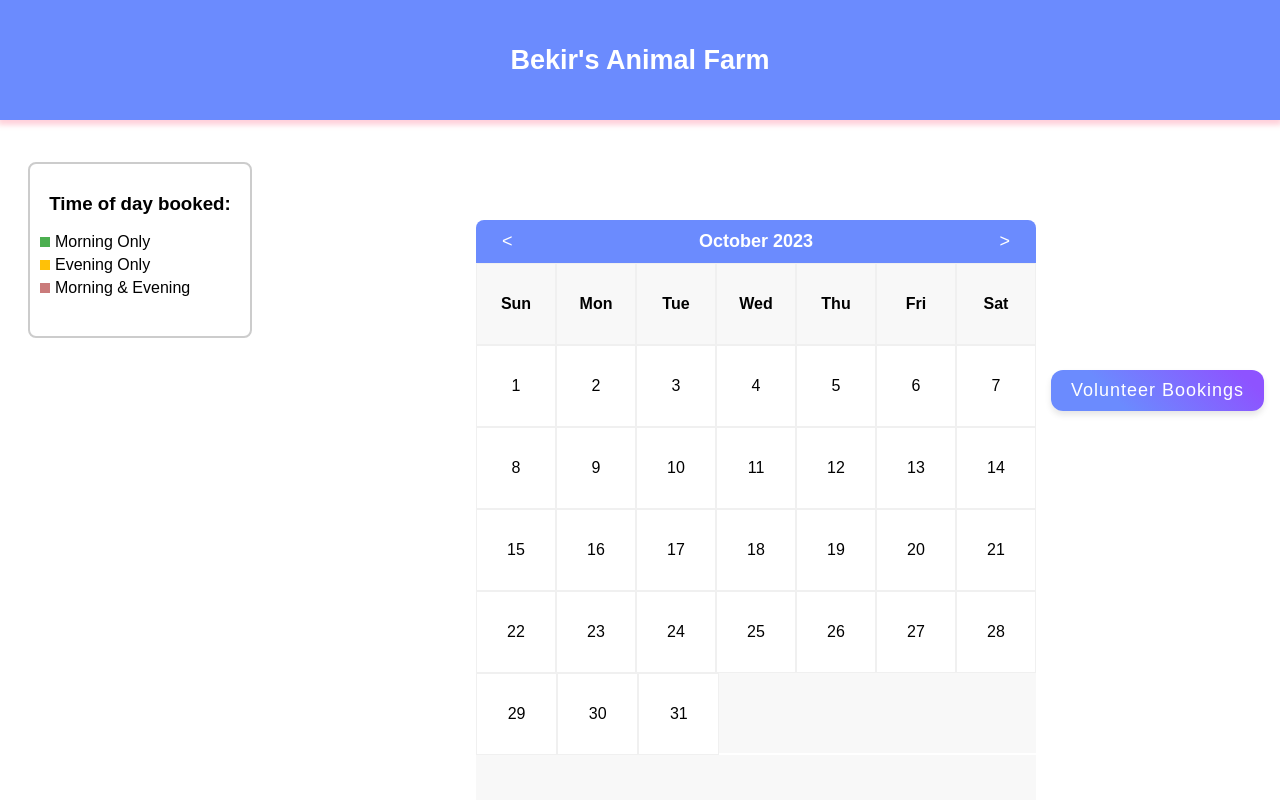
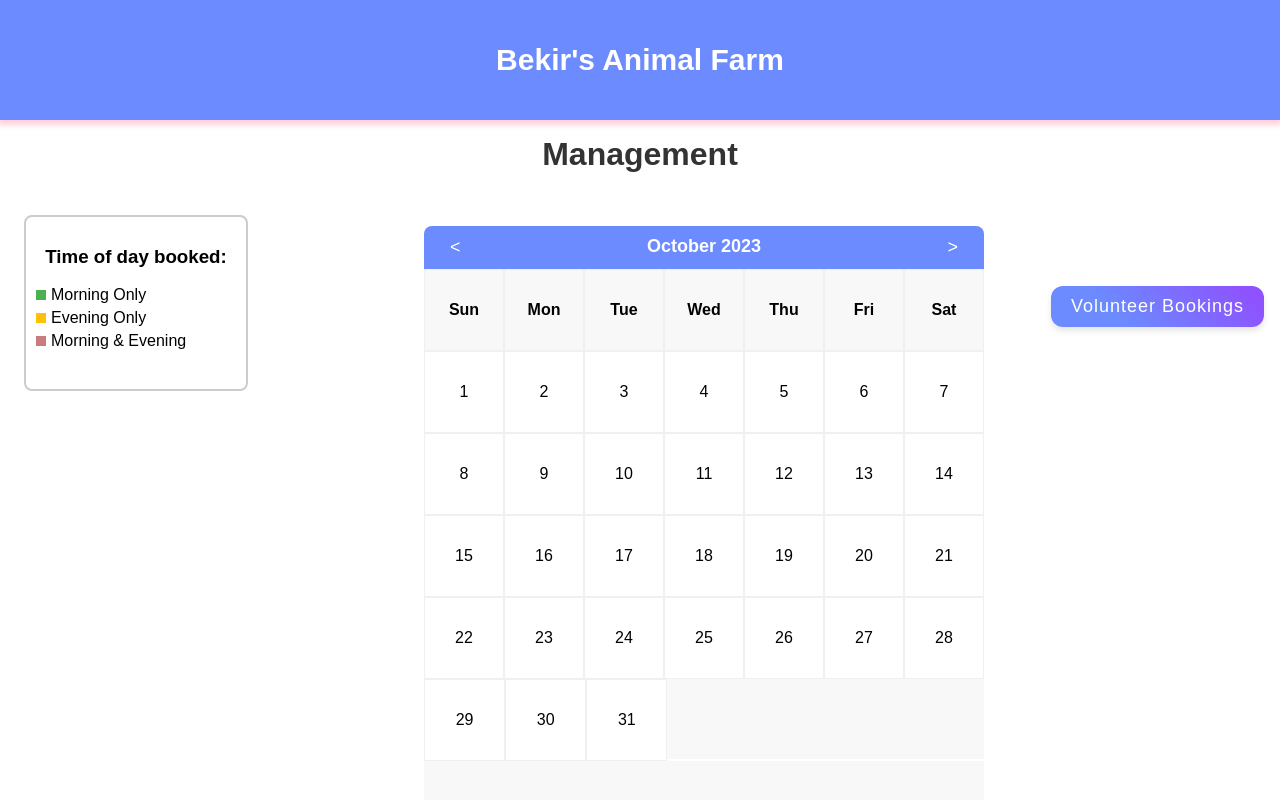
Before and after one commit to BEKIRKSU/AnimalFarm, a React (Create React App) app: page /ManagerView in a window 1280 px wide. Shown: the top 800 px of the page. Built offline with nearby package versions, Linux system fonts and the light colour scheme; no server answers.

Commit message:
CSS cleaned

```diff
--- a/src/Calendar.css
+++ b/src/Calendar.css
@@ -1,13 +1,19 @@
-.calendar {
-    margin: 2rem 15rem 2.5rem 12.5rem;
+.container {
+    display: flex;
+    /* justify-content: center;
+    align-items: center; */
+    height: 20vh;
+  }
+
+  .calendar {
     background-color: #fff;
     border-radius: 0.5rem;
-    box-shadow: 0px 0.25rem 0rem rgba(0, 0, 0, 0.1);
+    box-shadow: 0px 0.25rem 0rem rgba(226, 226, 226, 0.1);
     font-family: 'Arial', sans-serif;
     height: 1.6rem;
     width: 35rem;
-    margin-top: 0rem;
-}
+    margin-left: 20vh;
+  }
 
 .calendar-header {
     display: flex;
--- a/src/Calendar.jsx
+++ b/src/Calendar.jsx
@@ -70,7 +70,8 @@ function Calendar() {
 
 
   return (
-    <div className="calendar">
+    <div class="container">
+  <div class="calendar">
       <div className="calendar-header">
         <button onClick={() => setDate(new Date(date.setMonth(date.getMonth() - 1)))}>&lt;</button>
         <span>{monthNames[date.getMonth()]} {date.getFullYear()}</span>
@@ -85,6 +86,7 @@ function Calendar() {
         {calendarRows}
       </div>
     </div>
+    </div>
   );
 }
 
--- a/src/ManagerView.css
+++ b/src/ManagerView.css
@@ -1,3 +1,8 @@
+.manager-view-title {
+  margin-top: 2vh;
+  color: #333;
+}
+
 .Calendar-Inputs {
     display: flex;
     flex-wrap: wrap;
@@ -14,14 +19,14 @@
     align-items: center;
   }
 
-  .Calendar {
+  /* .Calendar {
     flex: 0 0 50%;
     display: flex;
     flex-direction: column;
     align-items: center;
     justify-content: center;
     margin-bottom: 100px;
-  }
+  } */
 
   .BookingForm {
     width: 100%;
--- a/src/ManagerView.jsx
+++ b/src/ManagerView.jsx
@@ -2,15 +2,19 @@ import Key from './Key';
 import Calendar from './Calendar';
 import { Link } from 'react-router-dom';
 import "./ManagerView.css"
+import Footer from './Footer';
 
 function ManagerView() {
     return (
         <>
-            <div className='Calendar-Inputs'>
-                <Key />
-                <Calendar />
-                <Link to="/userbooking" className="userbooking-link">Volunteer Bookings</Link>
-            </div>
+        <div>
+            <h1 className='manager-view-title'>Management</h1>
+        </div>
+        <div className='Calendar-Inputs'>
+            <Key />
+            <Calendar />
+            <Link to="/userbooking" className="userbooking-link">Volunteer Bookings</Link>
+        </div>
         </>
     );
 }
--- a/src/Navbar.css
+++ b/src/Navbar.css
@@ -10,7 +10,7 @@
 
 .navbar-title {
     color: white;
-    font-size: 27px;
+    font-size: 30px;
     font-weight: bold;
     text-decoration: none;
     margin: 0;
--- a/src/VolunteerView.css
+++ b/src/VolunteerView.css
@@ -7,21 +7,21 @@
     margin-top: 2rem;
   }
 
-  .Key {
+  /* .Key {
     flex: 0 0 50%;
     display: flex;
     justify-content: center;
     align-items: center;
-  }
+  } */
 
-  .Calendar {
+  /* .Calendar {
     flex: 0 0 50%;
     display: flex;
     flex-direction: column;
     align-items: center;
     justify-content: center;
     margin-bottom: 100px;
-  }
+  } */
 
   .BookingForm {
     width: 100%;
--- a/src/index.css
+++ b/src/index.css
@@ -16,7 +16,7 @@ code {
   text-align: center;
 }
 
-.calendar {
+/* .calendar {
   margin: 20px auto;
   width: 300px;
 }
@@ -50,7 +50,7 @@ code {
 
 .calendar-day:hover {
   background-color: #e0e0e0;
-}
+} */
 
 .empty {
   background-color: #f9f9f9;
```
